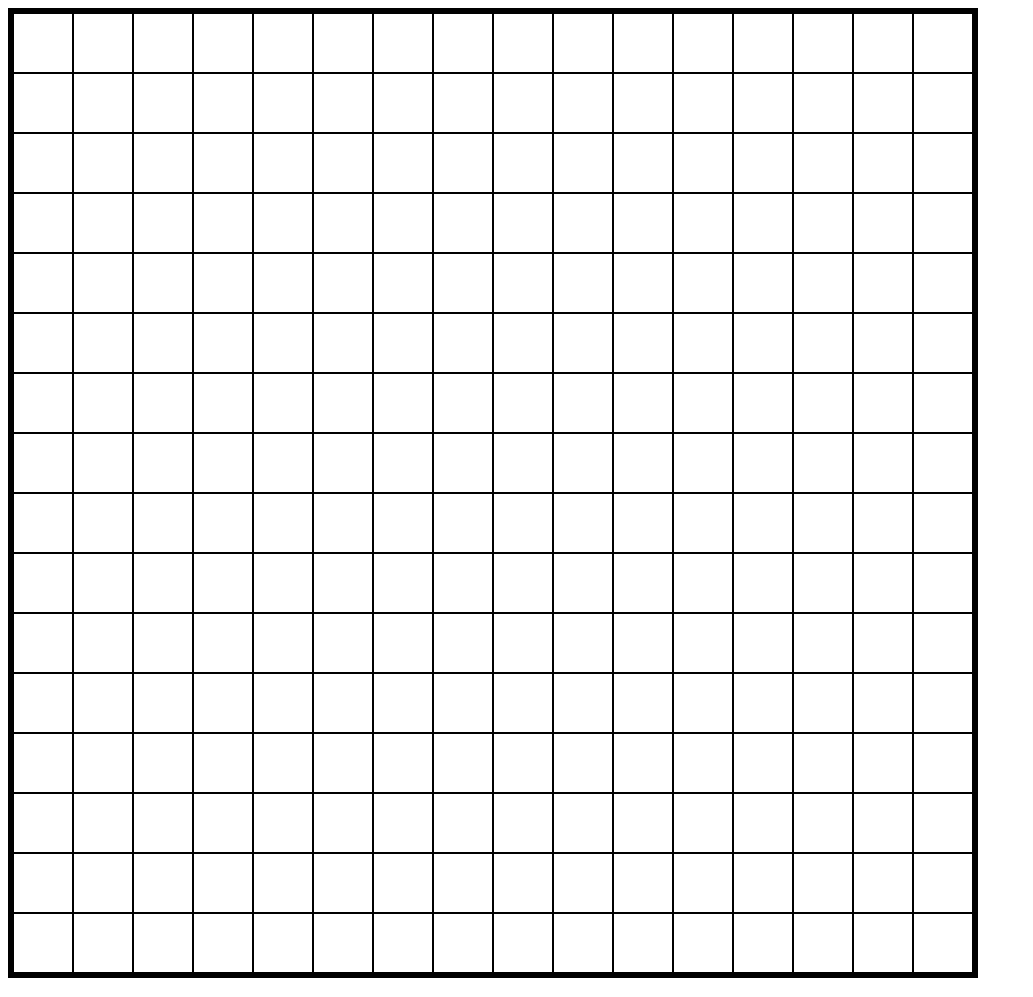
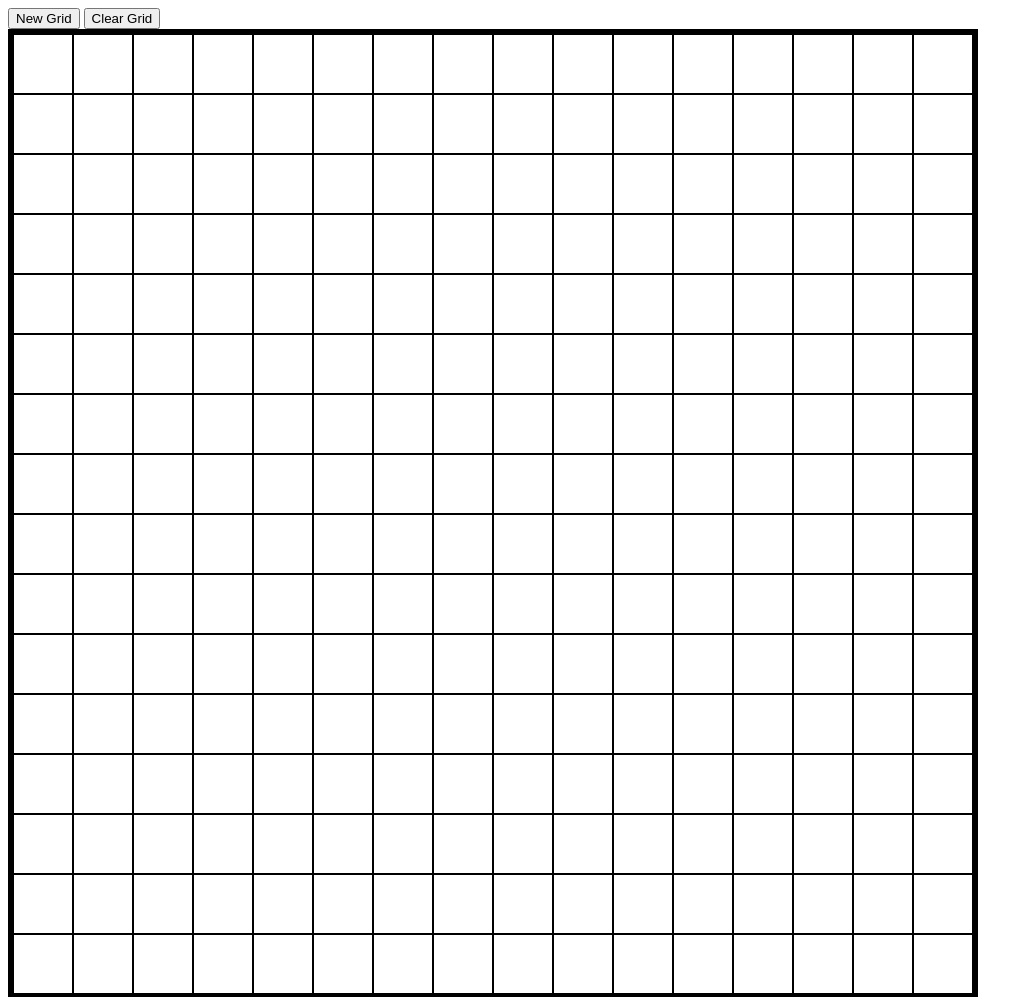
Before and after one commit to RaihanSharif/etch-a-sketch, a plain HTML site: page index.html in a window 1280 px wide. Shown: the top 997 px of the page, without its empty margins (0-1033 px from the left). Drawn offline with Linux system fonts and the light colour scheme.

Commit message:
new grid  and clear buttons

```diff
--- a/index.html
+++ b/index.html
@@ -5,6 +5,11 @@
   <link rel="stylesheet" href="./style.css">
 </head>
 <body>
+  <div>
+    <button id="btn-new-grid">New Grid</button>
+    <button id="btn-clear-grid">Clear Grid</button>
+  </div>
+
   <div id="grid-container"></div>
 
 </body>
```
